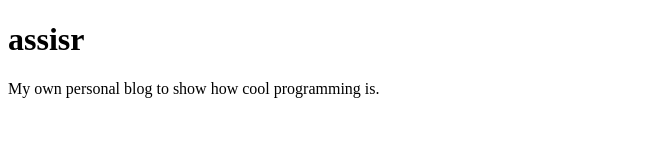
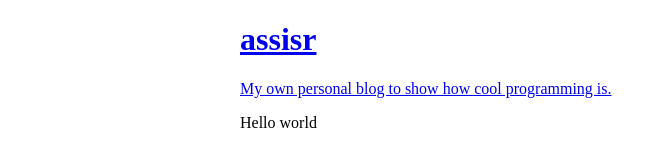
Before and after one commit to AssisrMatheus/assisr.com, a Gatsby site: page / in a window 1280 px wide. Shown: the whole page, without its empty margins (0-666 px from the left). Built offline with nearby package versions, Linux system fonts and the light colour scheme; Gatsby itself is replaced by a stand-in of ours.

Commit message:
:sparkles: Added styled-components

```diff
--- a/gatsby-config.js
+++ b/gatsby-config.js
@@ -6,6 +6,7 @@ module.exports = {
   plugins: [
     `gatsby-plugin-typescript`,
     'gatsby-plugin-typescript-checker',
+    `gatsby-plugin-styled-components`,
     {
       resolve: `gatsby-plugin-mdx`,
       options: {
--- /dev/null
+++ b/src/components/header.tsx
@@ -0,0 +1,14 @@
+import { Link } from 'gatsby';
+import React from 'react';
+
+const Header: React.FC<{ siteTitle: string; siteDescription: string }> = ({
+  siteTitle,
+  siteDescription
+}) => (
+  <Link to="/">
+    <h1>{siteTitle}</h1>
+    <p>{siteDescription}</p>
+  </Link>
+);
+
+export default Header;
--- /dev/null
+++ b/src/components/homeLayout.tsx
@@ -0,0 +1,16 @@
+import React from 'react';
+import useSiteMetadata from '../hooks/useSiteMetadata';
+import AppStyles from '../styles/globalStyles';
+import Header from './header';
+
+const HomeLayout: React.FC = ({ children }) => {
+  const { title, description } = useSiteMetadata();
+  return (
+    <AppStyles>
+      <Header siteTitle={title} siteDescription={description} />
+      {children}
+    </AppStyles>
+  );
+};
+
+export default HomeLayout;
--- a/src/pages/index.tsx
+++ b/src/pages/index.tsx
@@ -1,12 +1,6 @@
 import React from 'react';
-import useSiteMetadata from '../hooks/useSiteMetadata';
+import HomeLayout from '../components/homeLayout';
 
 export default () => {
-  const { title, description } = useSiteMetadata();
-  return (
-    <>
-      <h1>{title}</h1>
-      <p>{description}</p>
-    </>
-  );
+  return <HomeLayout>Hello world</HomeLayout>;
 };
--- /dev/null
+++ b/src/styles/globalStyles.tsx
@@ -0,0 +1,6 @@
+import styled from 'styled-components';
+
+export default styled.main`
+  width: 800px;
+  margin: 0 auto;
+`;
```
Also changed, not shown: package.json (+22 -15 lines).
